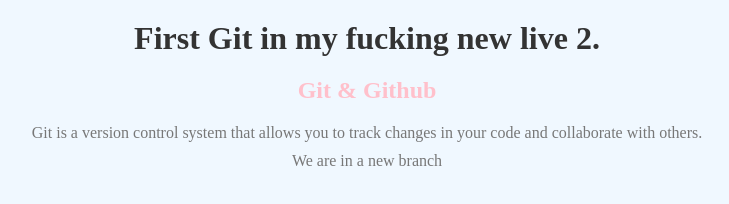
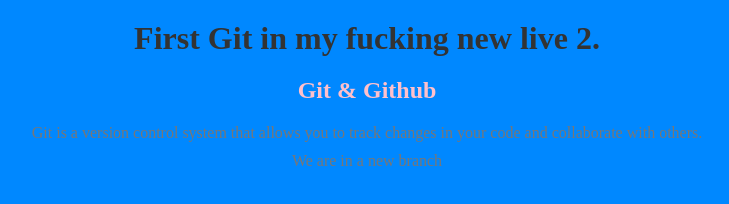
Before and after one commit to roberthernandezmarketing/amazin_code, a plain HTML site: page index.html in a window 1280 px wide. Shown: the whole page, without its empty margins (273-1002 px from the left). Drawn offline with Linux system fonts and the light colour scheme.

Commit message:
CSS chanded

```diff
--- a/style.css
+++ b/style.css
@@ -2,7 +2,7 @@
   margin: 0;
   padding: 0;
   box-sizing: border-box;
-  background-color: aliceblue;
+  background-color: rgb(0, 136, 255);
 }
 
 h1 {
```
